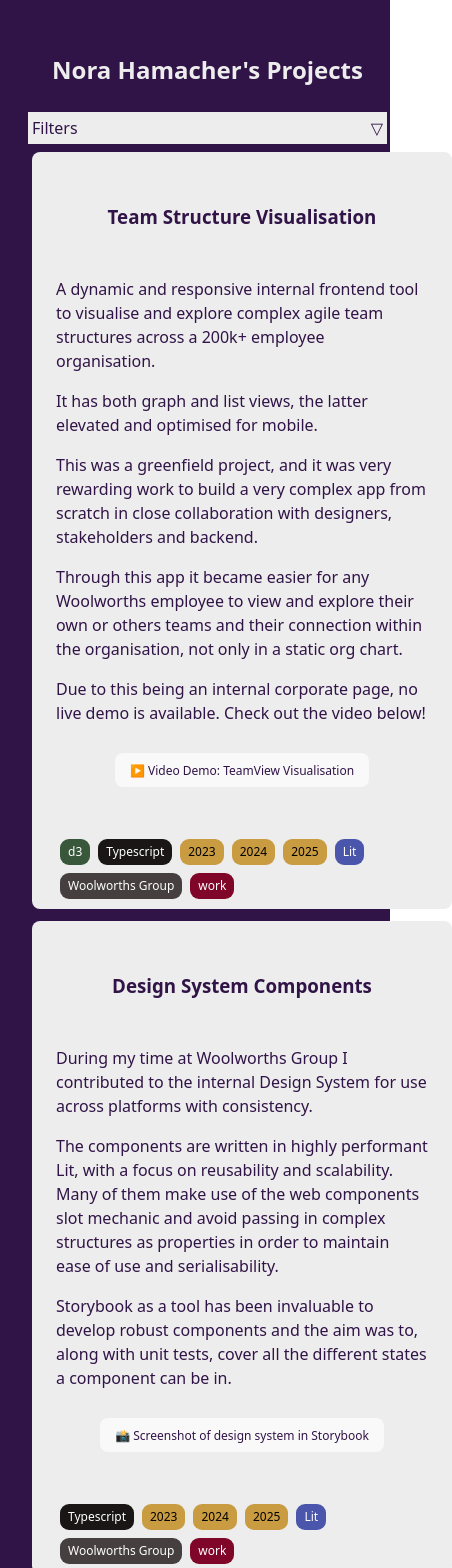
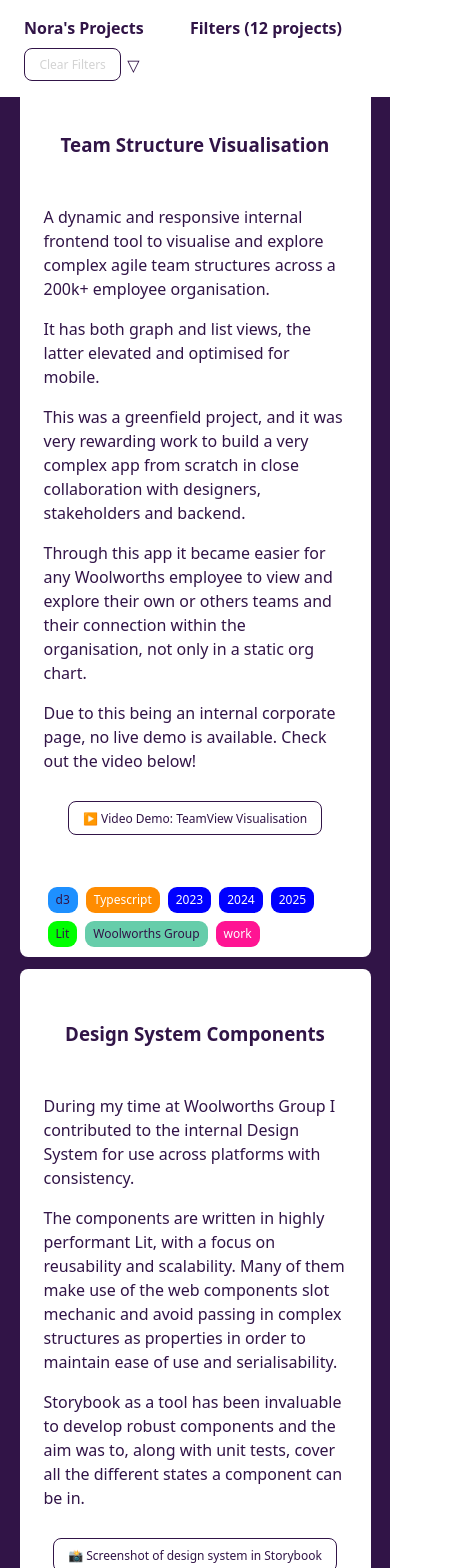
Before and after one commit to norahamacher/portfolio, a React (Vite) app: page / in a window 390 px wide. Shown: the top 1568 px of the page, 452 px wide, since content can reach past the window. Built offline with nearby package versions, Linux system fonts and the light colour scheme.

Commit message:
mobile first, better filter colours

```diff
--- a/public/data.json
+++ b/public/data.json
@@ -150,9 +150,10 @@
             ],
             "library": [
                 "MapBox",
-                "MaterialUI"
+                "MaterialUI",
+                "d3"
             ],
-            "workplace": "Monash University - Data Science and AI Platform",
+            "workplace": "Monash Data Science and AI Platform",
             "featured": true,
             "motivation": "work"
         },
@@ -191,7 +192,7 @@
                 "Javascript"
             ],
             "library": [],
-            "workplace": "Monash University - Data Science and AI Platform",
+            "workplace": "Monash Data Science and AI Platform",
             "motivation": "work"
         },
         {
@@ -220,7 +221,7 @@
             "library": [
                 "MaterialUI"
             ],
-            "workplace": "Monash University - Data Science and AI Platform",
+            "workplace": "Monash Data Science and AI Platform",
             "motivation": "work"
         },
         {
@@ -254,7 +255,7 @@
                 "Javascript"
             ],
             "library": [],
-            "workplace": "Monash University - Monash Immersive Visualisation Platform",
+            "workplace": "Monash Immersive Visualisation Platform",
             "motivation": "work"
         },
         {
@@ -284,7 +285,7 @@
             "library": [
                 "ChartJS"
             ],
-            "workplace": "Monash University - Data Science and AI Platform",
+            "workplace": "Monash Data Science and AI Platform",
             "motivation": "work"
         },
         {
@@ -313,7 +314,7 @@
                 "C#"
             ],
             "library": [],
-            "workplace": "Monash University - Monash Immersive Visualisation Platform",
+            "workplace": "Monash Immersive Visualisation Platform",
             "motivation": "work"
         },
         {
@@ -346,6 +347,29 @@
                 "ChartJS"
             ],
             "motivation": "private"
+        },
+        {
+            "id": "portfolio",
+            "title": "Portfolio",
+            "description": [
+                "The page you're looking at!"
+            ],
+            "url": [],
+            "media": [],
+            "year": [
+                2025
+            ],
+            "framework": [
+                "ReactJS"
+            ],
+            "language": [
+                "Typescript"
+            ],
+            "library": [
+                "framer-motion",
+                "zustand"
+            ],
+            "motivation": "private"
         }
     ]
 }
--- a/src/App.css
+++ b/src/App.css
@@ -1,23 +1,41 @@
 #root {
   max-width: 2024px;
-  margin: 0 auto;
-  padding: 2rem;
+
   display: flex;
-
   align-items: center;
   flex-direction: column;
   justify-content: start;
   box-sizing: border-box;
   position: relative;
-
   align-self: flex-start;
 }
 
 body {
   --app-primary-dark: #311447;
-  --app-primary-light: #ededed;
+  --app-primary-light: #fff;
+  --app-hover: #af8db8;
+  --app-workplace-color: #66cdaa;
+  --app-language-color: #ff8c00;
+  --app-framework-color: #00ff00;
+  --app-year-color: #0000ff;
+  --app-library-color: #1e90ff;
+  --app-motivation-color: #ff1493;
 
   background: var(--app-primary-dark);
+  box-sizing: border-box;
+  display: flex;
+  align-items: center;
+  justify-content: center;
+}
+
+button {
+  background: var(--app-primary-light);
+  color: var(--app-primary-dark);
+  border: 1px solid var(--app-primary-dark);
+}
+
+button:hover {
+  outline: 1px solid blue;
 }
 
 #card-container {
@@ -25,7 +43,6 @@ body {
   grid-template-columns: 1fr;
   gap: 12px;
   width: 90vw;
-  max-width: 100%;
   position: relative;
 }
 
--- a/src/App.tsx
+++ b/src/App.tsx
@@ -36,7 +36,7 @@ function App() {
   }, [])
   return (
     <>
-      <h2>Nora Hamacher's Projects</h2>
+      <h2>Nora's Projects</h2>
       <Filters></Filters>
       <div id="card-container">
         <AnimatePresence>
--- a/src/components/Card.css
+++ b/src/components/Card.css
@@ -9,8 +9,6 @@
     color: var(--app-primary-dark);
     background: var(--app-primary-light);
     box-sizing: border-box;
-    min-width: 420px;
-    max-width: 100%;
     width: 100%;
     transition: width 0.4s ease-in-out;
 }
--- a/src/components/Card.tsx
+++ b/src/components/Card.tsx
@@ -15,11 +15,11 @@ const Card: React.FC<CardProps> = ({ data }) => {
     return (
         <>
             <motion.div
-                layout // Enables smooth layout transitions when items are added/removed/reordered
-                initial={{ opacity: 0, scale: 0.8 }} // Initial state when component mounts
-                animate={{ opacity: 1, scale: 1 }} // Target state when component is present
-                exit={{ opacity: 0, scale: 0.8 }} // State when component is about to unmount
-                transition={{ duration: 0.3 }} // Animation duration
+                layout
+                initial={{ opacity: 0, scale: 0.5 }}
+                animate={{ opacity: 1, scale: 1 }}
+                exit={{ opacity: 0, scale: 0.8 }}
+                transition={{ duration: 0.3 }}
 
             >
                 <div className="card">
--- a/src/components/Filters.css
+++ b/src/components/Filters.css
@@ -1,30 +1,69 @@
-.filters {
-    display: flex;
-    gap: 12px;
+.menu {
+    position: absolute;
+    top: 0;
+    width: 100vw;
+    z-index: 100;
+    background: var(--app-primary-light);
+    color: var(--app-primary-dark);
+    padding: 16px 24px;
+    box-sizing: border-box;
 }
 
-.filters.closed {
-    display: none;
+.filters {
+    height: calc(100vh - 64px);
+    width: 100%;
+    box-sizing: border-box;
+    display: flex;
+    flex-direction: column;
+    gap: 12px;
+    overflow-y: auto;
+    order: 1;
 }
 
-.menu {
-    width: 100%;
-    background: var(--app-primary-light);
+.filter-tags {
+    display: none;
+    gap: 12px;
+
+}
+
+.title {
     color: var(--app-primary-dark);
-    padding: 4px;
-    margin-bottom: 8px;
+    margin: 0;
+    order: -1;
 }
 
 .anchor {
     display: flex;
     place-items: center;
+    justify-content: space-between;
     position: relative;
-    gap: 4px;
+    gap: 8px;
     cursor: pointer;
+    flex-wrap: wrap;
+}
+
+.anchor>span {
+    font-size: 16px;
+    font-weight: 600;
 }
 
 #arrow {
     margin-left: auto;
+    font-weight: 500;
+}
+
+.actions {
+
+    display: flex;
+    gap: 6px;
+    align-items: center;
+    order: 3;
+}
+
+#clear-filters[disabled] {
+    pointer-events: none;
+    cursor: pointer;
+    color: lightgrey;
 }
 
 .anchor>span {
@@ -40,3 +79,59 @@
     flex-direction: column;
     gap: 4px;
 }
+
+.category-entries {
+    display: flex;
+    column-gap: 32px;
+    row-gap: 8px;
+    flex-wrap: wrap;
+}
+
+@media (min-width: 944px) {
+    .menu {
+        padding: 4px;
+        width: 100%;
+        margin-bottom: 8px;
+        position: relative;
+    }
+
+    .filters {
+        height: fit-content;
+        flex-direction: row;
+        column-gap: 46px;
+    }
+
+    .filter-tags {
+        display: flex;
+    }
+
+    .category-entries {
+        display: grid;
+        grid-template-rows: repeat(4, 1fr);
+        /* Tell the grid to fill columns first, rather than rows */
+        grid-auto-flow: column;
+        grid-column-gap: 8px;
+        position: relative;
+    }
+
+    .category-entries::after {
+        content: '';
+        position: absolute;
+        top: 0;
+        right: -23px;
+        width: 1px;
+        height: 100%;
+        background-color: var(--app-primary-dark);
+        opacity: 0.3;
+    }
+
+    .title {
+        display: none;
+    }
+
+    .actions {
+        gap: 12px;
+    }
+
+
+}
--- a/src/components/Filters.tsx
+++ b/src/components/Filters.tsx
@@ -6,41 +6,105 @@ import { useStore } from '../state';
 import FilterButton from './FilterButton';
 import Tag from './Tag';
 import { Category } from '../domain';
-
+import { AnimatePresence, motion, type Transition } from 'framer-motion';
 
 
 const Filters: React.FC = () => {
     const availableFilters = useStore((state) => state.availableFilters);
     const activeFilters = useStore((state) => state.filters);
-
+    const clearFilters = useStore((state) => state.clearFilters);
+    const projectCount = useStore((state) => state.projectCount);
     const [open, toggleOpen] = useState(false);
     const arrow = open ? " △ " : " ▽ ";
-    const dropDownClasses = `filters ${open ? "open" : "closed"}`;
 
     const categories = Object.values(Category);
+
+    function onClearFilters(e: React.MouseEvent) {
+        e.stopPropagation();
+        clearFilters();
+    }
+
+    const filterVariants = {
+        hidden: {
+            height: 0, // Start with 0 height
+            opacity: 0,
+            y: -10, // A slight lift might enhance the slide effect
+            overflow: 'hidden' // Hide overflowing content
+        },
+        visible: {
+            height: 'auto', // Animate to auto height
+            opacity: 1,
+            y: 0,
+            transition: {
+                type: "spring",
+                damping: 18,
+                stiffness: 120,
+                duration: 0.3,
+                when: "beforeChildren", // Animate this container first, then children
+                // Stagger children might be nice here if you have many
+                // staggerChildren: 0.05
+            } as Transition,
+        },
+        exit: {
+            height: 0, // Animate back to 0 height
+            opacity: 0,
+            y: -10,
+            transition: {
+                type: "tween", // Tween for exit for a direct collapse
+                duration: 0.2,
+                when: "afterChildren", // Animate children out first, then container
+            } as Transition,
+        },
+    };
+
+    const foundProjectString = `Filters (${projectCount} project${projectCount !== 1 ? "s" : ""})`
     return (
         <div className="menu">
             <div className="anchor" onClick={() => toggleOpen(!open)}>
-                <span>Filters</span>
+                <span>{foundProjectString}</span>
+                <div className="filter-tags">
+                    <AnimatePresence>
                         {activeFilters.map((filter) => (
+
                             <Tag title={filter.value} type={filter.type} key={filter.value} closeable></Tag>
+
                         ))}
+                    </AnimatePresence>
+                </div>
+                <h4 className="title">Nora's Projects</h4>
+                <div className="actions">
+                    <button disabled={activeFilters.length === 0} onClick={onClearFilters} id="clear-filters">Clear Filters</button>
                     <div id="arrow">{arrow}</div>
                 </div>
-            <div className={dropDownClasses}>
+            </div>
+            <AnimatePresence>
+                {open && (
+                    <motion.div
+                        key="filter-dropdown"
+                        variants={filterVariants}
+                        initial="hidden" // Start from the 'hidden' state
+                        animate={"visible"}
+                        exit={"exit"}
+
+                    >
+                        <div className="filters">
                             {categories.map((category) => (
                                 <div key={category} className="categories">
                                     <p className="category-title">{category}</p>
-
+                                    <div className="category-entries">
                                         {availableFilters.filter(f => f.type === category).sort((a, b) => a.value.localeCompare(b.value)).map((filter) => (
                                             <FilterButton
                                                 key={filter.value} type={filter.type} value={filter.value}></FilterButton>
                                         ))}
                                     </div>
+                                </div>
 
                             ))}
 
                         </div>
+                    </motion.div>
+                )}
+            </AnimatePresence>
         </div>
 
     )
--- a/src/components/Tag.css
+++ b/src/components/Tag.css
@@ -2,37 +2,38 @@
     font-size: 12px;
     border-radius: 9px;
     padding: 4px 8px;
-    color: white;
+    color: var(--app-primary-dark);
     display: flex;
     flex-direction: row;
     gap: 2px;
 }
 
 .year {
-    background-color: #c99c42;
-    color: black;
+    background-color: var(--app-year-color);
+    color: var(--app-primary-light);
 }
 
 .framework {
-    background-color: #4956ab;
-    color: white;
+    background-color: var(--app-framework-color);
+
 }
 
 .language {
-    background-color: #1a1616;
+    background-color: var(--app-language-color);
     color: white;
 }
 
 .library {
-    background-color: #38573b;
+    background-color: var(--app-library-color);
 }
 
 .workplace {
-    background-color: #453f40;
+    background-color: var(--app-workplace-color);
 }
 
 .motivation {
-    background-color: #800629;
+    background-color: var(--app-motivation-color);
+    color: var(--app-primary-light);
 }
 
 .close-btn.hidden {
--- a/src/components/Tag.tsx
+++ b/src/components/Tag.tsx
@@ -3,7 +3,7 @@ import React from 'react'
 import './Tag.css'
 import { useStore } from '../state';
 import type { Category } from '../domain';
-
+import { motion } from 'framer-motion';
 interface TagProps {
     title: string,
     type: Category,
@@ -17,12 +17,27 @@ const Tag: React.FC<TagProps> = ({ title, type, closeable }) => {
     const classes = `tag ${type}`;
     const closeClasses = `close-btn ${closeable ? "" : "hidden"}`
 
+    function onClick(e: React.MouseEvent) {
+        e.stopPropagation();
+        removeFilter({ type: type, value: title })
+    }
     return (
 
-        <div className={classes}>
-            {title}
-            <div onClick={() => removeFilter({ type: type, value: title })} className={closeClasses}> ✖️ </div>
-        </div>
+        <motion.div
+            layout
+            initial={{ opacity: 0, scale: 0.5 }}
+            animate={{ opacity: 1, scale: 1 }}
+            exit={{ opacity: 0, scale: 0.8 }}
+            transition={{ duration: 0.3 }}
+            key={title}
+
+        >
+            <div className={classes}>
+                {title}
+                <div onClick={onClick} className={closeClasses}> ✖️ </div>
+            </div>
+        </motion.div>
+
 
 
     )
--- a/src/state.tsx
+++ b/src/state.tsx
@@ -7,8 +7,10 @@ type Store = {
     filteredData: readonly UIProject[],
     availableFilters: readonly ProjectFilter[],
     data: readonly Project[],
+    projectCount: number;
     addFilter: (filter: ProjectFilter) => void,
     removeFilter: (filter: ProjectFilter) => void;
+    clearFilters: () => void;
     init: (data: Project[]) => void;
 }
 
@@ -127,7 +129,16 @@ export const useStore = create<Store>()((set) => ({
     filteredData: [],
     data: [],
     availableFilters: [],
-
+    projectCount: 0,
+    clearFilters: () => {
+        set((state) => {
+            return {
+                filters: [],
+                filteredData: filterData(state.data, []),
+                projectCount: state.data.length,
+            }
+        })
+    },
     addFilter: (filter: ProjectFilter) => {
         set((state) => {
             let filtered;
@@ -141,7 +152,8 @@ export const useStore = create<Store>()((set) => ({
             filtered = [...filtered, filter];
             return {
                 filters: filtered,
-                filteredData: filterData(state.data, filtered)
+                filteredData: filterData(state.data, filtered),
+                projectCount: filtered.length,
             };
 
 
@@ -153,7 +165,8 @@ export const useStore = create<Store>()((set) => ({
 
             return {
                 filters: filtered,
-                filteredData: filterData(state.data, filtered)
+                filteredData: filterData(state.data, filtered),
+                projectCount: filtered.length,
             };
         })
     },
@@ -161,8 +174,8 @@ export const useStore = create<Store>()((set) => ({
         return {
             data: data,
             filteredData: filterData(data, []),
-            availableFilters: extractAvailableFilterfromData(data)
-
+            availableFilters: extractAvailableFilterfromData(data),
+            projectCount: data.length
         }
     }),
 
```
Also changed, not shown: src/components/FilterButton.css (+8 -10 lines), 2 other files (tests, documents, lock files or other folders). Lines whose indentation alone changed are shown as unchanged.
